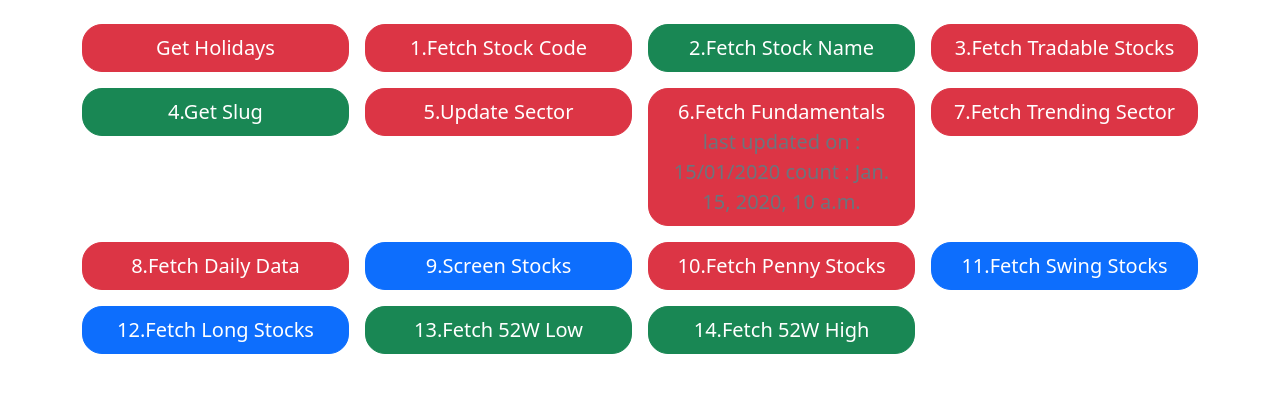
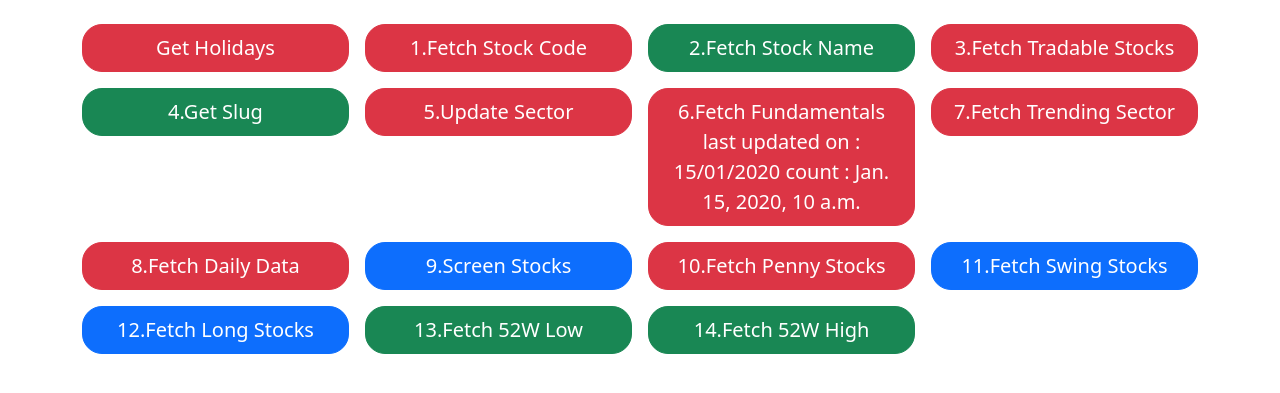
Before and after one commit to sran307/aimeWebview, a Django app: template templates/stock/index.html in a window 1280 px wide. Shown: the part 56-449 px from the top of the page. Run offline with Django 5.2, Linux system fonts and the light colour scheme; the template is opened without the code that fills it: most values are stand-ins (such as "Sample title", 1, 10 or a date in 2020); some libraries are stand-ins or nearby versions.

Commit message:
button style changed

```diff
--- a/templates/stock/index.html
+++ b/templates/stock/index.html
@@ -26,7 +26,7 @@
     </div>
 
     <div class="col-md-6 col-lg-3">
-      <button class="btn btn-lg {% if isFundaUpdate %} btn-success {% else %} btn-danger {% endif %} w-100 commonFetch2" data-path="{% url 'get_fundamentals' %}" data-title="Fetching Stock Fundamentals" data-text="Fetching Fundamentals of the stocks">6.Fetch Fundamentals <br> <span class="text-secondary">last updated on : {{lastUpdateDate | date:'d/m/Y'}} count : {{ lastUpdatedCount1}}</span></button>
+      <button class="btn btn-lg {% if isFundaUpdate %} btn-success {% else %} btn-danger {% endif %} w-100 commonFetch2" data-path="{% url 'get_fundamentals' %}" data-title="Fetching Stock Fundamentals" data-text="Fetching Fundamentals of the stocks">6.Fetch Fundamentals <br> <span class="">last updated on : {{lastUpdateDate | date:'d/m/Y'}} count : {{ lastUpdatedCount1}}</span></button>
     </div>
 
     <div class="col-md-6 col-lg-3">
```
